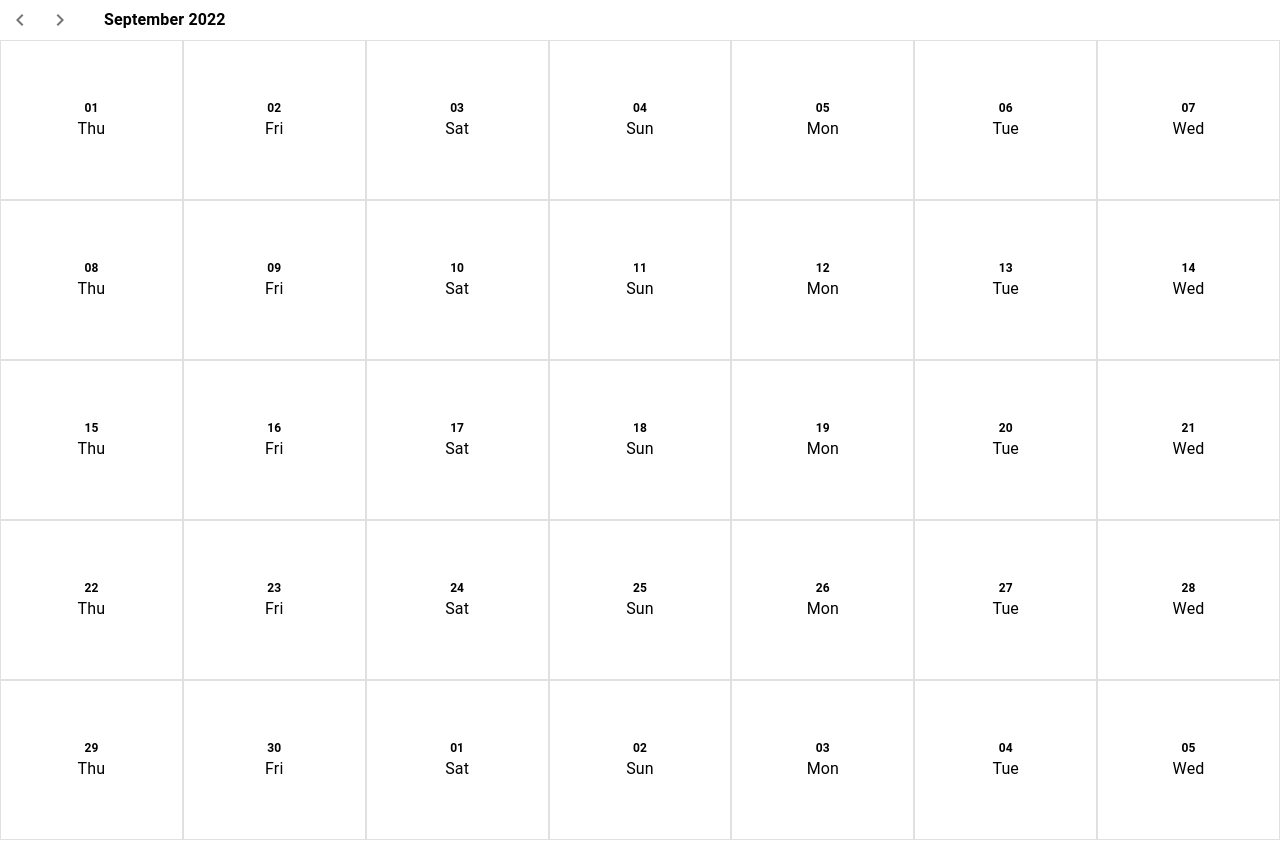
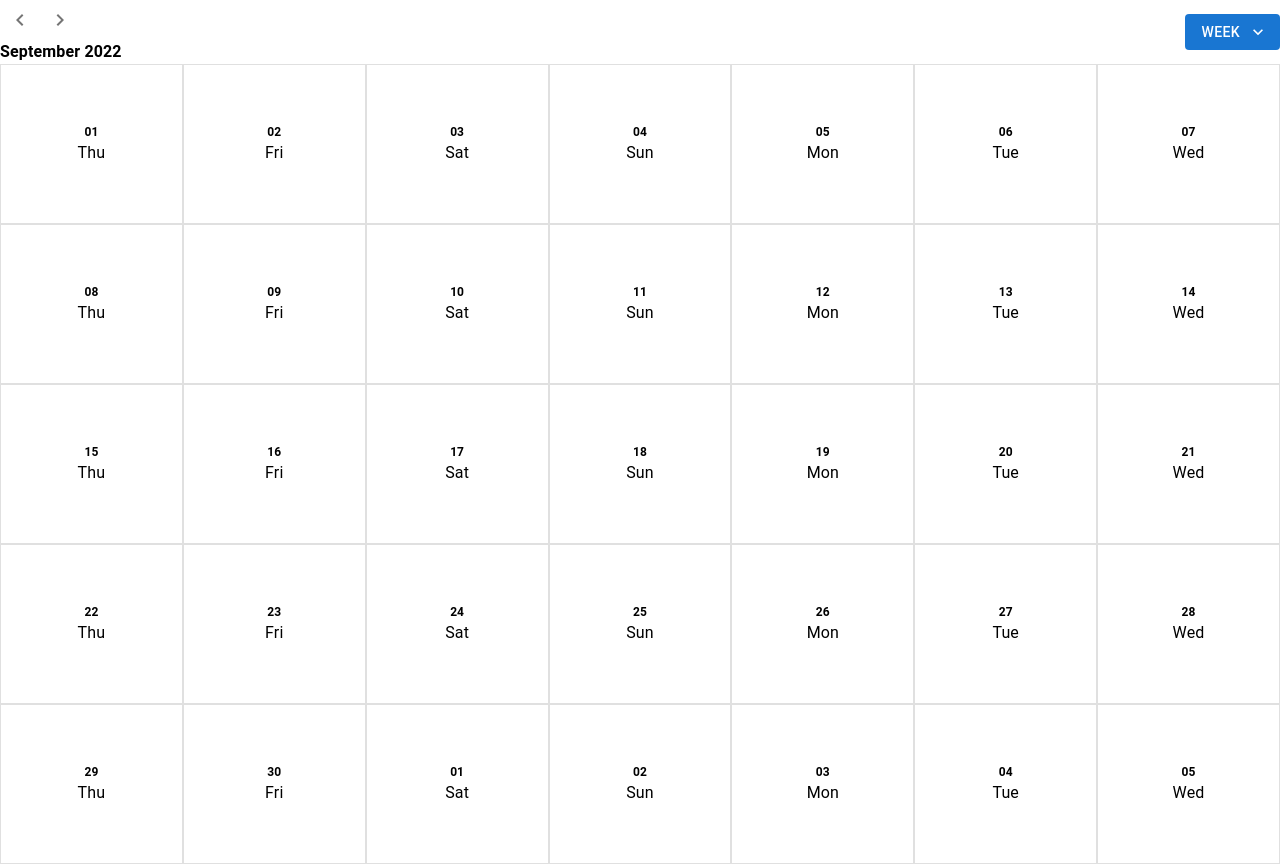
Before and after one commit to masteine/scheduler, a React (Create React App) app: page / in a window 1280 px wide. Before the commit the page ends 840 px from the top, so only its background shows below. Built offline with nearby package versions, Linux system fonts and the light colour scheme.

Commit message:
zustand boilerplate was added

```diff
--- a/src/components/Body/index.tsx
+++ b/src/components/Body/index.tsx
@@ -1,14 +1,13 @@
 import { FC } from "react";
 import { Cell } from "components/Cell";
-import moment from "moment";
 import { Grid } from "@mui/material";
+import { createCalendarGrid } from "utils/createCalendarGrid";
+import { useAppState } from "state";
 
 interface iBodyProps {}
 
 export const Body: FC<iBodyProps> = () => {
-  const days = [...Array(35).keys()].map((day) => ({
-    date: moment().date(day + 1)
-  }));
+  const dates = useAppState((state) => state.dates);
 
   return (
     <Grid
@@ -18,7 +17,7 @@ export const Body: FC<iBodyProps> = () => {
       gridTemplateRows="repeat(5, auto)"
       height="100%"
     >
-      {days.map(({ date }, index) => (
+      {dates.map(({ date }, index) => (
         <Cell key={index} data={date} />
       ))}
     </Grid>
--- /dev/null
+++ b/src/components/Header/Dropdown.tsx
@@ -0,0 +1,69 @@
+import { useState, MouseEvent } from "react";
+import Button from "@mui/material/Button";
+import Menu from "@mui/material/Menu";
+import MenuItem from "@mui/material/MenuItem";
+import KeyboardArrowDownIcon from "@mui/icons-material/KeyboardArrowDown";
+import { useAppState } from "state";
+import { tUseAppState } from "state/types";
+
+export const Dropdown = () => {
+  const { changeView, view } = useAppState((state) => ({
+    view: state.view,
+    changeView: state.changeView
+  }));
+
+  const [anchorEl, setAnchorEl] = useState<null | HTMLElement>(null);
+  const open = Boolean(anchorEl);
+
+  const handleClick = (event: MouseEvent<HTMLElement>) => {
+    setAnchorEl(event.currentTarget);
+  };
+
+  const handleClose = () => {
+    setAnchorEl(null);
+  };
+
+  const onSelectView = (event: MouseEvent) => {
+    changeView(event.currentTarget.id as tUseAppState["view"]);
+    handleClose();
+  };
+
+  return (
+    <div>
+      <Button
+        id="demo-customized-button"
+        aria-controls={open ? "demo-customized-menu" : undefined}
+        aria-haspopup="true"
+        aria-expanded={open ? "true" : undefined}
+        variant="contained"
+        disableElevation
+        onClick={handleClick}
+        endIcon={<KeyboardArrowDownIcon />}
+      >
+        {view}
+      </Button>
+      <Menu
+        id="demo-customized-menu"
+        MenuListProps={{
+          "aria-labelledby": "demo-customized-button"
+        }}
+        anchorEl={anchorEl}
+        open={open}
+        onClose={handleClose}
+      >
+        <MenuItem id="day" onClick={onSelectView} disableRipple>
+          Day
+        </MenuItem>
+        <MenuItem id="week" onClick={onSelectView} disableRipple>
+          Week
+        </MenuItem>
+        <MenuItem id="month" onClick={onSelectView} disableRipple>
+          Month
+        </MenuItem>
+        <MenuItem id="year" onClick={onSelectView} disableRipple>
+          Year
+        </MenuItem>
+      </Menu>
+    </div>
+  );
+};
--- a/src/components/Header/index.tsx
+++ b/src/components/Header/index.tsx
@@ -3,6 +3,7 @@ import { Navigation } from "./Navigation";
 import { Grid, Typography } from "@mui/material";
 
 import moment from "moment/moment";
+import { Dropdown } from "./Dropdown";
 
 interface iHeaderProps {}
 
@@ -12,15 +13,17 @@ export const Header: FC<iHeaderProps> = () => {
       container
       direction="row"
       alignItems="center"
+      justifyContent="space-between"
       spacing={3}
       height="min-content"
     >
-      <Grid item>
+      <Grid item alignItems="center">
         <Navigation />
+        <Typography fontWeight="700">{moment().format("MMMM YYYY")}</Typography>
       </Grid>
 
-      <Grid item>
-        <Typography fontWeight="700">{moment().format("MMMM YYYY")}</Typography>
+      <Grid item justifySelf="self-end">
+        <Dropdown />
       </Grid>
     </Grid>
   );
--- a/src/helpers/createCalendarGrid.ts
+++ /dev/null
@@ -1,3 +0,0 @@
-import moment from "moment";
-
-export const createCalendarGrid = (year: number, month: number) => {};
--- a/src/state/index.ts
+++ b/src/state/index.ts
@@ -1 +1,13 @@
-export const state = {};
+import create from "zustand";
+import { devtools } from "zustand/middleware";
+import { tUseAppState } from "./types";
+import { createCalendarGrid } from "../utils/createCalendarGrid";
+
+export const useAppState = create<tUseAppState>()(
+  devtools((set, get) => ({
+    dates: createCalendarGrid(),
+    view: "week",
+    changeView: (view: tUseAppState["view"]) => set({ view }),
+    nextDate: () => set((state) => ({ dates: createCalendarGrid() }))
+  }))
+);
--- /dev/null
+++ b/src/state/types.ts
@@ -0,0 +1,14 @@
+import moment from "moment";
+
+type tView = "day" | "week" | "month" | "year";
+
+export type tDates = {
+  date: moment.Moment;
+  events?: any[];
+};
+
+export type tUseAppState = {
+  dates: tDates[];
+  view: tView;
+  changeView: (view: tView) => void;
+};
--- /dev/null
+++ b/src/utils/createCalendarGrid.ts
@@ -0,0 +1,7 @@
+import moment from "moment";
+
+export const createCalendarGrid = (year?: number, month?: number) => {
+  return [...Array(35).keys()].map((day) => ({
+    date: moment().date(day + 1)
+  }));
+};
```
Also changed, not shown: src/components/Header/Navigation.tsx (renamed from src/components/Header/Navigation/index.tsx).
